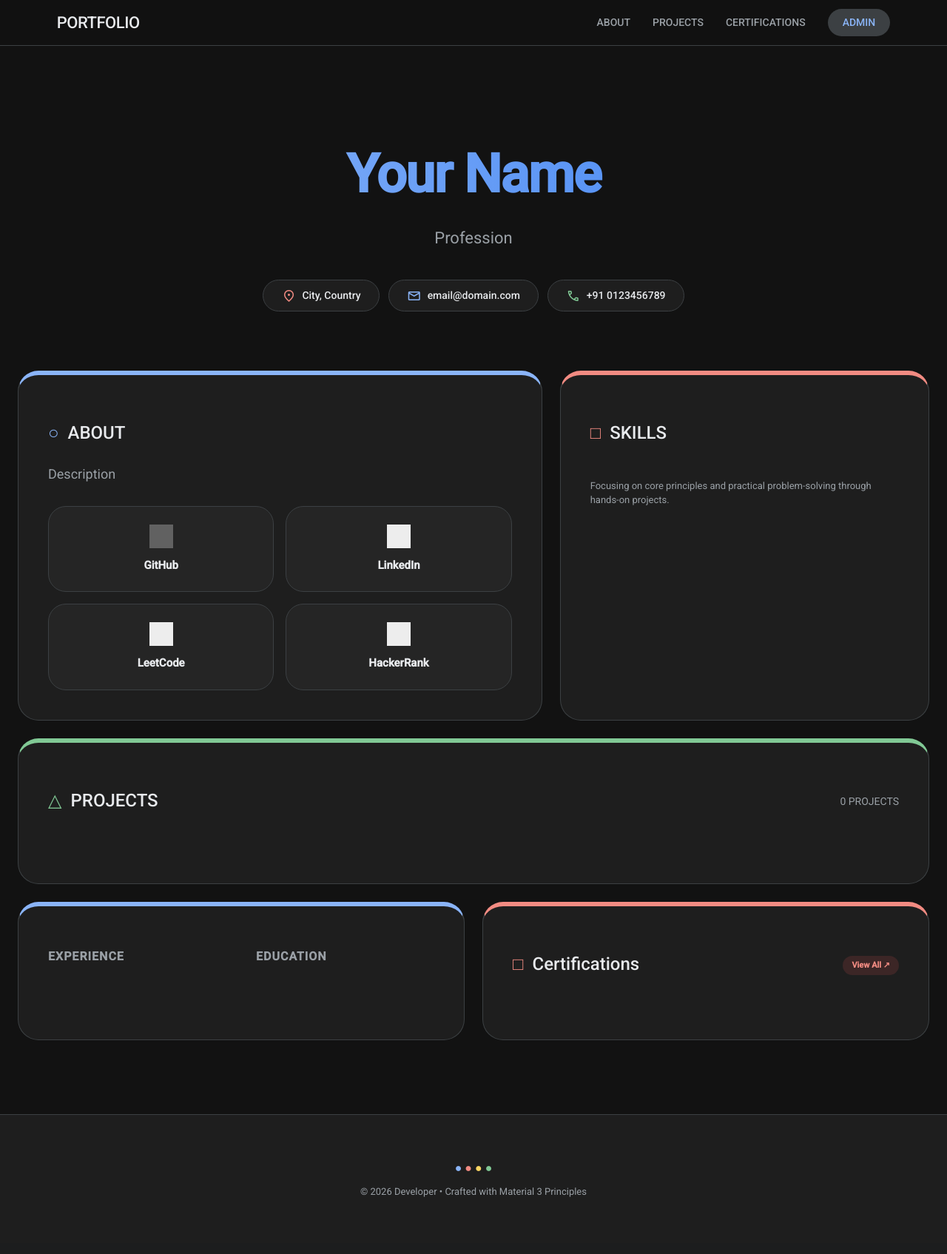
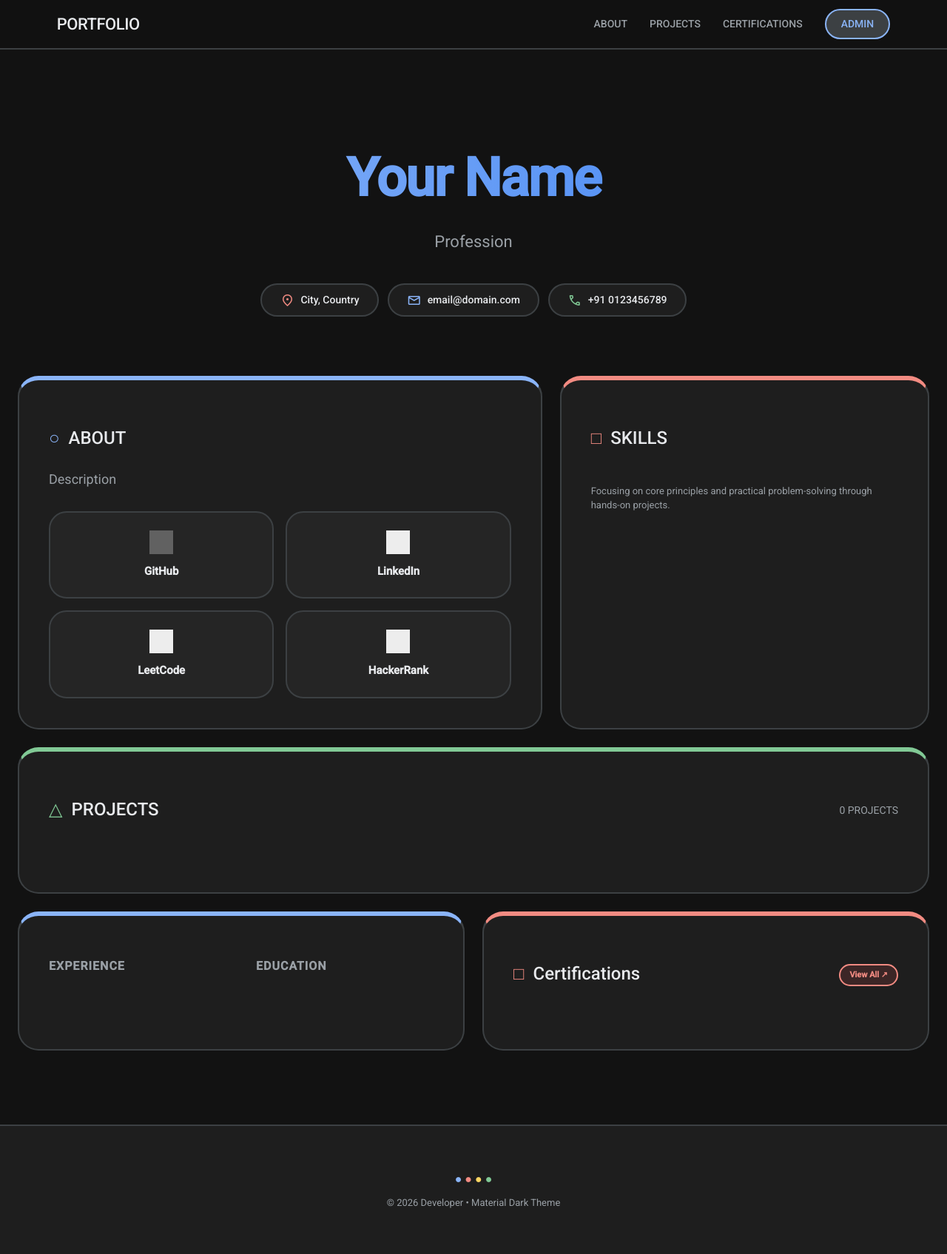
Before and after one commit to madesh0005/portfolio, a Flask app: page / in a window 1280 px wide. Shown: the whole page at 74% size. Before the commit the page ends 1618 px from the top, so only its background shows below. Run offline with Flask 3, Linux system fonts and the light colour scheme; data that the repository does not hold is empty; some web fonts are replaced; grey boxes are pictures that could not be loaded.

Commit message:
Update index.html

```diff
--- a/templates/index.html
+++ b/templates/index.html
@@ -19,6 +19,7 @@
             --border: #3c4043;
             --shadow: 0 1px 2px 0 rgba(0,0,0,0.3), 0 1px 3px 1px rgba(0,0,0,0.15);
             --radius: 28px;
+            --outline-width: 2px; /* Standard outline width for all boxes */
         }
 
         * { box-sizing: border-box; outline: none; }
@@ -53,7 +54,7 @@
             display: flex;
             justify-content: space-between;
             align-items: center;
-            border-bottom: 1px solid var(--border);
+            border-bottom: var(--outline-width) solid var(--border);
             user-select: none;
         }
 
@@ -81,6 +82,7 @@
             color: var(--g-blue) !important;
             padding: 8px 20px;
             border-radius: 50px;
+            border: var(--outline-width) solid var(--g-blue);
             transition: all 0.3s !important;
         }
         .admin-pill:hover { background: var(--g-blue) !important; color: #121212 !important; }
@@ -119,7 +121,7 @@
         .chip {
             padding: 10px 24px;
             background: var(--surface);
-            border: 1px solid var(--border);
+            border: var(--outline-width) solid var(--border);
             border-radius: 100px;
             font-size: 14px;
             font-weight: 500;
@@ -131,7 +133,7 @@
         }
         .chip:hover { border-color: var(--g-blue); background: #252525; transform: translateY(-2px); }
 
-        /* --- BENTO GRID & HIGHLIGHTS --- */
+        /* --- MAIN CARDS & OUTLINES --- */
         .main-content {
             max-width: 1300px;
             margin: 0 auto;
@@ -147,20 +149,20 @@
             background: var(--surface);
             border-radius: var(--radius);
             padding: 40px;
-            border: 1px solid var(--border);
+            border: var(--outline-width) solid var(--border);
             transition: all 0.4s cubic-bezier(0.4, 0, 0.2, 1);
             position: relative;
             overflow: hidden;
         }
 
-        /* --- HIGHLIGHT ON CLICK --- */
+        /* Highlighting Logic: Outline changes on click/focus */
         .card:active, .card:focus-within {
             background: #252525;
-            box-shadow: var(--shadow);
+            box-shadow: 0 0 15px rgba(255,255,255,0.05);
         }
-        .accent-blue:active, .accent-blue:focus-within { border-color: var(--g-blue); }
-        .accent-red:active, .accent-red:focus-within { border-color: var(--g-red); }
-        .accent-green:active, .accent-green:focus-within { border-color: var(--g-green); }
+        .accent-blue:active, .accent-blue:focus-within { border-color: var(--g-blue) !important; }
+        .accent-red:active, .accent-red:focus-within { border-color: var(--g-red) !important; }
+        .accent-green:active, .accent-green:focus-within { border-color: var(--g-green) !important; }
 
         .accent-blue { border-top: 6px solid var(--g-blue); }
         .accent-red { border-top: 6px solid var(--g-red); }
@@ -184,7 +186,7 @@
             background: #2d2d2d;
             padding: 8px 18px;
             border-radius: 12px;
-            border: 1px solid var(--border);
+            border: var(--outline-width) solid var(--border);
             font-size: 13px;
             font-weight: 500;
         }
@@ -199,10 +201,10 @@
             background: #252525;
             padding: 30px;
             border-radius: 20px;
-            border: 1px solid var(--border);
+            border: var(--outline-width) solid var(--border);
             transition: 0.3s;
         }
-        .project-card:hover { border-color: var(--g-blue); transform: scale(1.02); }
+        .project-card:hover { border-color: var(--g-green); transform: scale(1.02); }
 
         .proj-link {
             font-size: 18px;
@@ -216,7 +218,7 @@
         .exp-item {
             margin-bottom: 30px;
             padding-left: 20px;
-            border-left: 2px solid #3c4043;
+            border-left: var(--outline-width) solid #3c4043;
             position: relative;
         }
         .exp-item::before {
@@ -232,7 +234,7 @@
             background: #252525;
             padding: 24px;
             border-radius: 24px;
-            border: 1px solid var(--border);
+            border: var(--outline-width) solid var(--border);
             display: flex;
             flex-direction: column;
             align-items: center;
@@ -249,7 +251,7 @@
         .material-symbols-outlined {
             vertical-align: middle;
             font-size: 20px;
-            color: #f28b82;
+            color: var(--g-red);
         }
 
         .pill-red {
@@ -257,6 +259,7 @@
             color: var(--g-red) !important;
             padding: 8px 20px;
             border-radius: 50px;
+            border: var(--outline-width) solid var(--g-red);
             text-decoration: none;
             font-weight: 600;
             transition: all 0.3s ease;
@@ -331,7 +334,7 @@
         <h2><span style="color: var(--g-red)">□</span> SKILLS</h2>
         <div class="skill-pill-container" style="display: flex; flex-wrap: wrap; gap: 10px;">
             {% for id, skill in data.get('skills', {}).items() %}
-            <div class="skill-tag" style="display: flex; align-items: center; gap: 8px; padding: 6px 12px;">
+            <div class="skill-tag" style="display: flex; align-items: center; gap: 8px;">
                 <span style="font-weight: 600; font-size: 14px; color: var(--text-main);">{{ skill.name }}</span>
                 <span style="font-size: 10px; text-transform: uppercase; padding: 2px 6px; border-radius: 4px; background: #3c4043; color: var(--text-sub); font-weight: 700; letter-spacing: 0.5px;">
                     {{ skill.level }}
@@ -397,7 +400,7 @@
 
         <div style="display: flex; flex-wrap: wrap; gap: 8px;">
             {% for id, cert in data.get('certifications', {}).items() %}
-            <div style="background: #252525; border: 1px solid var(--border); border-radius: 8px; padding: 8px 12px; transition: 0.2s;"
+            <div style="background: #252525; border: var(--outline-width) solid var(--border); border-radius: 8px; padding: 8px 12px; transition: 0.2s;"
                  onmouseover="this.style.borderColor='var(--g-red)';"
                  onmouseout="this.style.borderColor='var(--border)';">
                 <div style="font-size: 13px; font-weight: 600; color: var(--text-main); white-space: nowrap;">
@@ -410,7 +413,7 @@
 
 </div>
 
-<footer style="padding: 60px 0; text-align: center; border-top: 1px solid var(--border); background: var(--surface);">
+<footer style="padding: 60px 0; text-align: center; border-top: var(--outline-width) solid var(--border); background: var(--surface);">
     <div style="margin-bottom: 10px;">
         <span style="color: var(--g-blue)">●</span>
         <span style="color: var(--g-red)">●</span>
@@ -418,7 +421,7 @@
         <span style="color: var(--g-green)">●</span>
     </div>
     <div style="font-size: 13px; color: var(--text-sub);">
-        &copy; 2026 {{ profile.get('name', 'Developer') }} • Crafted with Material 3 Principles
+        &copy; 2026 {{ profile.get('name', 'Developer') }} • Material Dark Theme
     </div>
 </footer>
 
```
